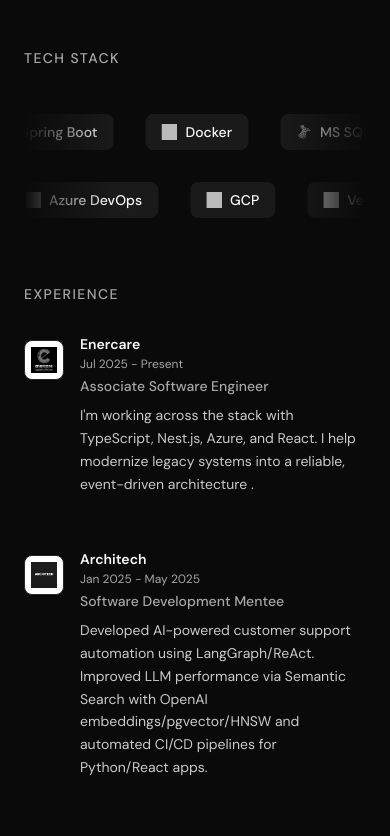
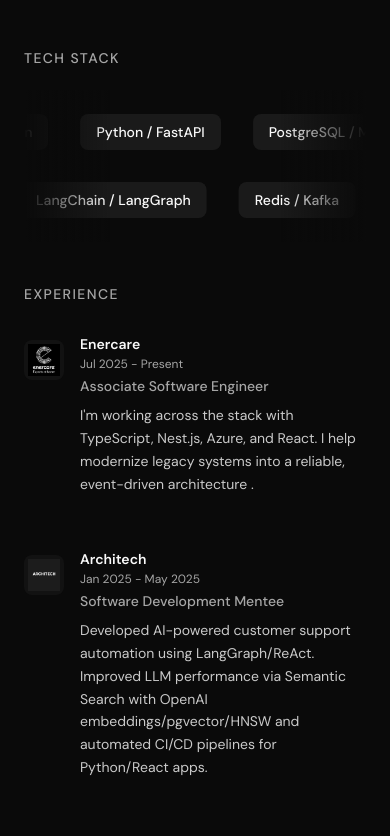
Before and after one commit to 0xadityaa/Portfolio, a Next.js app: page / in a window 390 px wide. Shown: the part 1407-2243 px from the top of the page. Built offline with nearby package versions, Linux system fonts and the light colour scheme; grey boxes are pictures that could not be loaded.

Commit message:
fix: logo borders, skills trim, tag filters, blog markdown, projects pagination

```diff
--- a/src/app/blog/[slug]/page.tsx
+++ b/src/app/blog/[slug]/page.tsx
@@ -62,7 +62,7 @@ export default async function BlogPost(props: BlogParams) {
   }
 
   return (
-    <section id="blog" className="mb-24 space-y-8">
+    <section id="blog" className="mb-24 space-y-6">
       <script
         type="application/ld+json"
         suppressHydrationWarning
@@ -93,20 +93,21 @@ export default async function BlogPost(props: BlogParams) {
           className="inline-flex items-center text-sm font-medium text-muted-foreground hover:text-foreground transition-colors group"
         >
           <ChevronLeftIcon className="size-4 mr-1 group-hover:-translate-x-1 transition-transform" />
-          <span>Back to Second Brain</span>
+          <span>Back to blog</span>
         </Link>
       </div>
 
-      {/* Article Specification Box */}
-      <div className="p-6 bg-muted/30 rounded-xl border border-border">
-        <div className="flex flex-col gap-3 text-sm">
-          <div>
-            <span className="text-muted-foreground font-medium mr-2">Title:</span>
-            <span className="font-semibold text-foreground">{post.metadata.title}</span>
-          </div>
+      {/* Article Spec: Title + Tags + Date — compact, no extra padding */}
+      <div className="border-b border-border pb-6 space-y-2">
+        <h1 className="font-bold text-2xl sm:text-4xl tracking-tight leading-tight text-foreground">
+          {post.metadata.title}
+        </h1>
+        <div className="flex flex-wrap items-center gap-x-4 gap-y-1 text-sm text-muted-foreground">
+          <Suspense fallback={<span className="opacity-50">...</span>}>
+            <span>{formatDate(post.metadata.publishedAt)}</span>
+          </Suspense>
           {post.metadata.tags && post.metadata.tags.length > 0 && (
-            <div className="flex items-center flex-wrap gap-1.5">
-              <span className="text-muted-foreground font-medium mr-1">Categories:</span>
+            <div className="flex flex-wrap gap-1.5">
               {post.metadata.tags.map((tag: string) => (
                 <Badge
                   key={tag}
@@ -118,36 +119,30 @@ export default async function BlogPost(props: BlogParams) {
               ))}
             </div>
           )}
-          <div>
-            <span className="text-muted-foreground font-medium mr-2">Published:</span>
-            <span className="font-semibold text-foreground">
-              <Suspense fallback={<span className="opacity-50">...</span>}>
-                {formatDate(post.metadata.publishedAt)}
-              </Suspense>
-            </span>
-          </div>
         </div>
       </div>
 
-      {/* Article Title Header */}
-      <h1 className="font-bold text-3xl sm:text-5xl tracking-tight leading-tight text-foreground">
-        {post.metadata.title}
-      </h1>
-
-      {/* Article Body Content */}
+      {/* Article Body Content — clean markdown prose */}
       <article
-        className="prose prose-neutral dark:prose-invert text-base leading-relaxed max-w-none pt-6 pb-12
-                   prose-headings:font-semibold prose-headings:tracking-tight
-                   prose-h2:text-2xl prose-h3:text-xl
-                   prose-a:minimal-link prose-a:font-medium prose-a:no-underline
-                   prose-pre:border prose-pre:border-border"
+        className="prose prose-neutral dark:prose-invert max-w-none
+                   prose-headings:font-semibold prose-headings:tracking-tight prose-headings:text-foreground
+                   prose-h1:text-3xl prose-h2:text-2xl prose-h3:text-xl prose-h4:text-lg
+                   prose-p:text-foreground/90 prose-p:leading-7
+                   prose-a:text-foreground prose-a:underline prose-a:underline-offset-4 prose-a:decoration-border hover:prose-a:decoration-foreground
+                   prose-strong:text-foreground prose-strong:font-semibold
+                   prose-code:text-foreground prose-code:bg-muted prose-code:px-1.5 prose-code:py-0.5 prose-code:rounded prose-code:text-sm prose-code:font-mono prose-code:before:content-none prose-code:after:content-none
+                   prose-pre:bg-muted prose-pre:border prose-pre:border-border prose-pre:rounded-lg prose-pre:text-sm
+                   prose-blockquote:border-l-border prose-blockquote:text-muted-foreground
+                   prose-hr:border-border
+                   prose-ul:text-foreground/90 prose-ol:text-foreground/90
+                   prose-li:marker:text-muted-foreground
+                   prose-img:rounded-lg prose-img:border prose-img:border-border"
         dangerouslySetInnerHTML={{ __html: post.source }}
       />
 
-      {/* Monochromatic Premium Signature Layout */}
+      {/* Signature */}
       {DATA.name && (
-        <div className="border-t border-border pt-12 flex flex-col items-center justify-center space-y-4">
-          <div className="p-4 bg-transparent">
+        <div className="border-t border-border pt-8 flex flex-col items-center justify-center">
           <Image
             unoptimized
             src="/signature.gif"
@@ -157,7 +152,6 @@ export default async function BlogPost(props: BlogParams) {
             className="opacity-80 invert dark:invert-0 hover:opacity-100 transition-opacity"
           />
         </div>
-        </div>
       )}
     </section>
   );
--- a/src/components/projects-client.tsx
+++ b/src/components/projects-client.tsx
@@ -7,6 +7,7 @@ import { ProjectCard } from "@/components/project-card";
 import { Icons } from "@/components/icons";
 
 const BLUR_FADE_DELAY = 0.04;
+const PROJECTS_PER_PAGE = 6;
 
 interface Project {
   title: string;
@@ -34,6 +35,7 @@ interface ProjectsClientProps {
 
 export function ProjectsClient({ projects, githubRepos }: ProjectsClientProps) {
   const [selectedTag, setSelectedTag] = useState<string | null>(null);
+  const [currentPage, setCurrentPage] = useState(1);
 
   // Merge DATA.projects with githubRepos
   const mergedProjects = useMemo(() => {
@@ -123,6 +125,18 @@ export function ProjectsClient({ projects, githubRepos }: ProjectsClientProps) {
     });
   }, [mergedProjects, selectedTag]);
 
+  // Reset page when filter changes
+  React.useEffect(() => {
+    setCurrentPage(1);
+  }, [selectedTag]);
+
+  // Pagination
+  const totalPages = Math.ceil(filteredProjects.length / PROJECTS_PER_PAGE);
+  const paginatedProjects = useMemo(() => {
+    const startIndex = (currentPage - 1) * PROJECTS_PER_PAGE;
+    return filteredProjects.slice(startIndex, startIndex + PROJECTS_PER_PAGE);
+  }, [filteredProjects, currentPage]);
+
   return (
     <div className="space-y-8 w-full max-w-3xl mx-auto">
 
@@ -138,14 +152,13 @@ export function ProjectsClient({ projects, githubRepos }: ProjectsClientProps) {
         </div>
       </BlurFade>
 
-      {/* Interactive Filters Bar */}
+      {/* Tag Filters */}
       <BlurFade delay={BLUR_FADE_DELAY * 2}>
-        <div className="space-y-4">
-          <div className="flex flex-col gap-2">
+        <div className="space-y-2">
           <div className="text-xs text-muted-foreground font-medium uppercase tracking-wider">
-              Filter by Core Tech Stack:
+            Tags
           </div>
-            <div className="flex flex-nowrap overflow-x-auto gap-2 pb-4 scroll-smooth w-full" style={{ WebkitOverflowScrolling: 'touch' }}>
+          <div className="flex flex-wrap gap-2">
             <button
               onClick={() => setSelectedTag(null)}
               className={cn(
@@ -155,7 +168,7 @@ export function ProjectsClient({ projects, githubRepos }: ProjectsClientProps) {
                   : "text-muted-foreground"
               )}
             >
-                All Tech
+              All
             </button>
             {allTags.map((tag) => (
               <button
@@ -173,12 +186,11 @@ export function ProjectsClient({ projects, githubRepos }: ProjectsClientProps) {
             ))}
           </div>
         </div>
-        </div>
       </BlurFade>
 
-      {/* Dynamic Project List (Single Column Layout) */}
+      {/* Dynamic Project List */}
       <div className="flex flex-col gap-6 pt-2">
-        {filteredProjects.map((project, id) => (
+        {paginatedProjects.map((project, id) => (
           <BlurFade
             key={project.href || project.title}
             delay={BLUR_FADE_DELAY * 3 + id * 0.04}
@@ -208,12 +220,10 @@ export function ProjectsClient({ projects, githubRepos }: ProjectsClientProps) {
               No projects found
             </span>
             <p className="text-sm text-muted-foreground max-w-sm mx-auto">
-              No active projects match your search constraints. Try running a different filter query.
+              No active projects match your filter. Try a different tag.
             </p>
             <button
-              onClick={() => {
-                setSelectedTag(null);
-              }}
+              onClick={() => setSelectedTag(null)}
               className="mt-6 px-4 py-2 bg-foreground text-background text-sm font-medium rounded-md hover:bg-foreground/90 transition-colors cursor-pointer border border-transparent"
             >
               Reset Filters
@@ -221,6 +231,31 @@ export function ProjectsClient({ projects, githubRepos }: ProjectsClientProps) {
           </div>
         </BlurFade>
       )}
+
+      {/* Pagination Controls — same style as blog */}
+      {totalPages > 1 && (
+        <div className="flex flex-col items-center gap-4 mt-8 pt-4 border-t border-border">
+          <div className="flex items-center gap-2">
+            <button
+              onClick={() => setCurrentPage((p) => Math.max(1, p - 1))}
+              disabled={currentPage === 1}
+              className="px-4 py-2 text-sm font-medium rounded-md border border-border bg-background hover:bg-muted/50 disabled:opacity-50 disabled:pointer-events-none transition-colors"
+            >
+              Previous
+            </button>
+            <button
+              onClick={() => setCurrentPage((p) => Math.min(totalPages, p + 1))}
+              disabled={currentPage === totalPages}
+              className="px-4 py-2 text-sm font-medium rounded-md border border-border bg-background hover:bg-muted/50 disabled:opacity-50 disabled:pointer-events-none transition-colors"
+            >
+              Next
+            </button>
+          </div>
+          <p className="text-sm text-muted-foreground">
+            Page {currentPage} of {totalPages}
+          </p>
+        </div>
+      )}
     </div>
   );
 }
--- a/src/components/resume-card.tsx
+++ b/src/components/resume-card.tsx
@@ -30,7 +30,7 @@ export const ResumeCard = ({
     <Link href={href || "#"} className="block cursor-pointer group">
       <div className="flex gap-4 p-4 -mx-4 rounded-xl transition-colors hover:bg-muted/50" suppressHydrationWarning>
         <div className="flex-none mt-1" suppressHydrationWarning>
-          <div className="size-10 sm:size-12 rounded-lg border border-border bg-white flex items-center justify-center overflow-hidden p-1.5 shadow-sm" suppressHydrationWarning>
+          <div className="size-10 sm:size-12 rounded-lg bg-muted/50 flex items-center justify-center overflow-hidden p-1" suppressHydrationWarning>
             {logoUrl ? (
               <img src={logoUrl} alt={altText} className="h-full w-full object-contain" />
             ) : (
--- a/src/data/resume.tsx
+++ b/src/data/resume.tsx
@@ -13,51 +13,18 @@ export const DATA = {
     "I&apos;m a full-stack engineer based in Toronto, building things that live on the web. I thrive on solving interesting problems, from architecting and shipping features e2e to building infra and dev tools. When I&apos;m not in the terminal, you&apos;ll find me exploring nature, making music, or gaming.",
   avatarUrl: "/Me.jpeg",
   skills: [
-    "React",
-    "Nest.js",
-    "Tanstack",
-    "Next.js",
-    "React Native",
-    "Node",
-    "Bun",
-    "Deno",
-    "Javascript",
-    "Typescript",
-    "React Query",
-    "Redux",
-    "Tailwind",
-    "Jest",
-    "Playwright",
-    "Sentry",
-    "Storybook",
-    "Spring Boot",
-    "Docker",
-    "MS SQL",
-    "MySQL",
-    "PostgreSQL",
-    "MongoDB",
-    "Firebase",
-    "FastAPI",
-    "Supabase",
-    "Convex",
-    "Redis",
-    "Kafka",
+    "TypeScript",
+    "React / Next.js",
+    "Node.js / Bun",
+    "Python / FastAPI",
+    "PostgreSQL / MongoDB",
+    "Docker / Kubernetes",
+    "Azure / GCP",
+    "LangChain / LangGraph",
+    "Redis / Kafka",
+    "GitHub Actions",
+    "Prisma / TypeORM",
     "WebSockets",
-    "Prisma",
-    "TypeORM",
-    "Git",
-    "GitHub Actions",
-    "Azure",
-    "Azure DevOps",
-    "GCP",
-    "Vercel",
-    "TensorFlow",
-    "Vercel AI SDK",
-    "LangChain",
-    "Vertex AI",
-    "MCP",
-    "Opentelemetry",
-    "Datadog",
   ],
   navbar: [
     { href: "/", icon: HomeIcon, label: "Home" },
```
Lines whose indentation alone changed are shown as unchanged.
